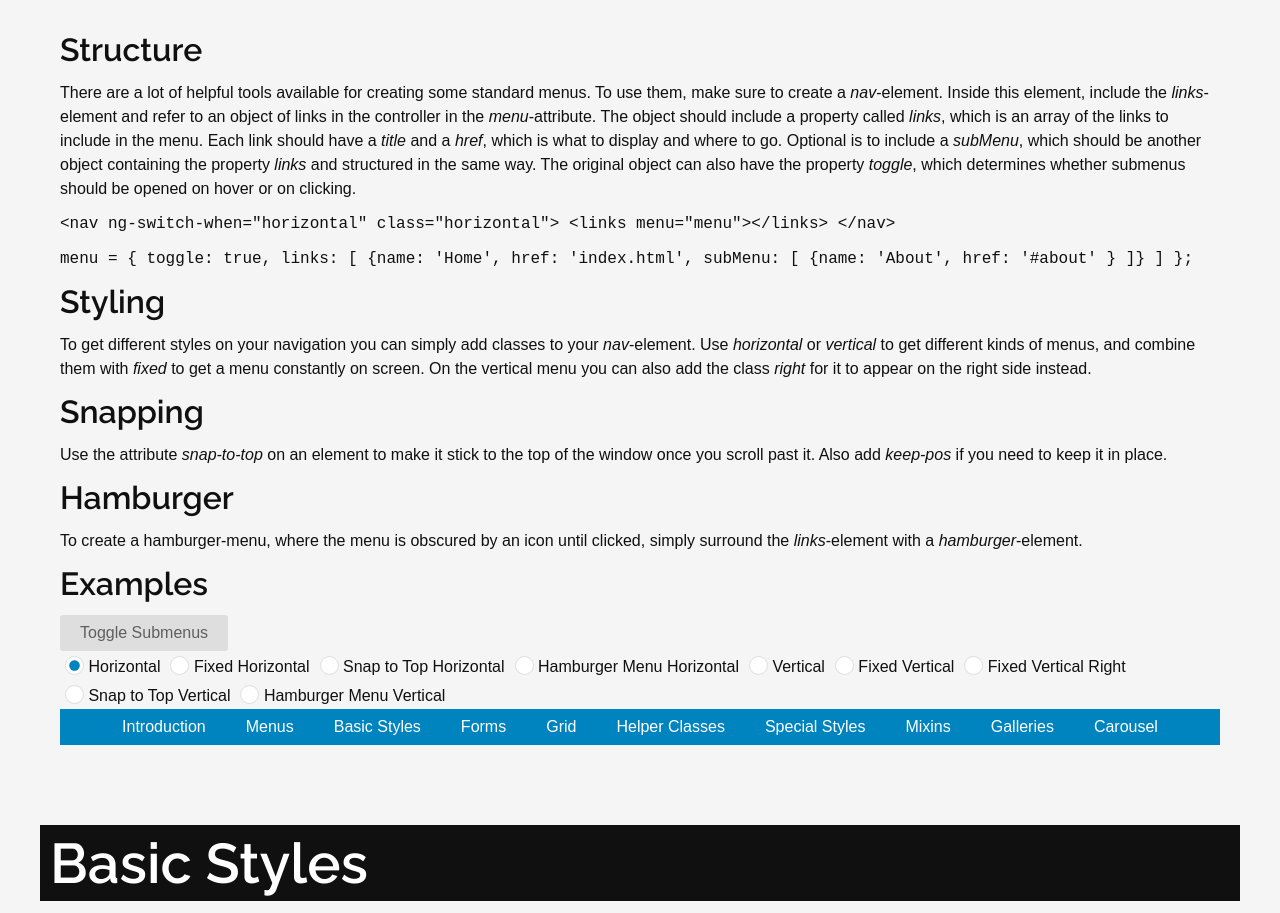
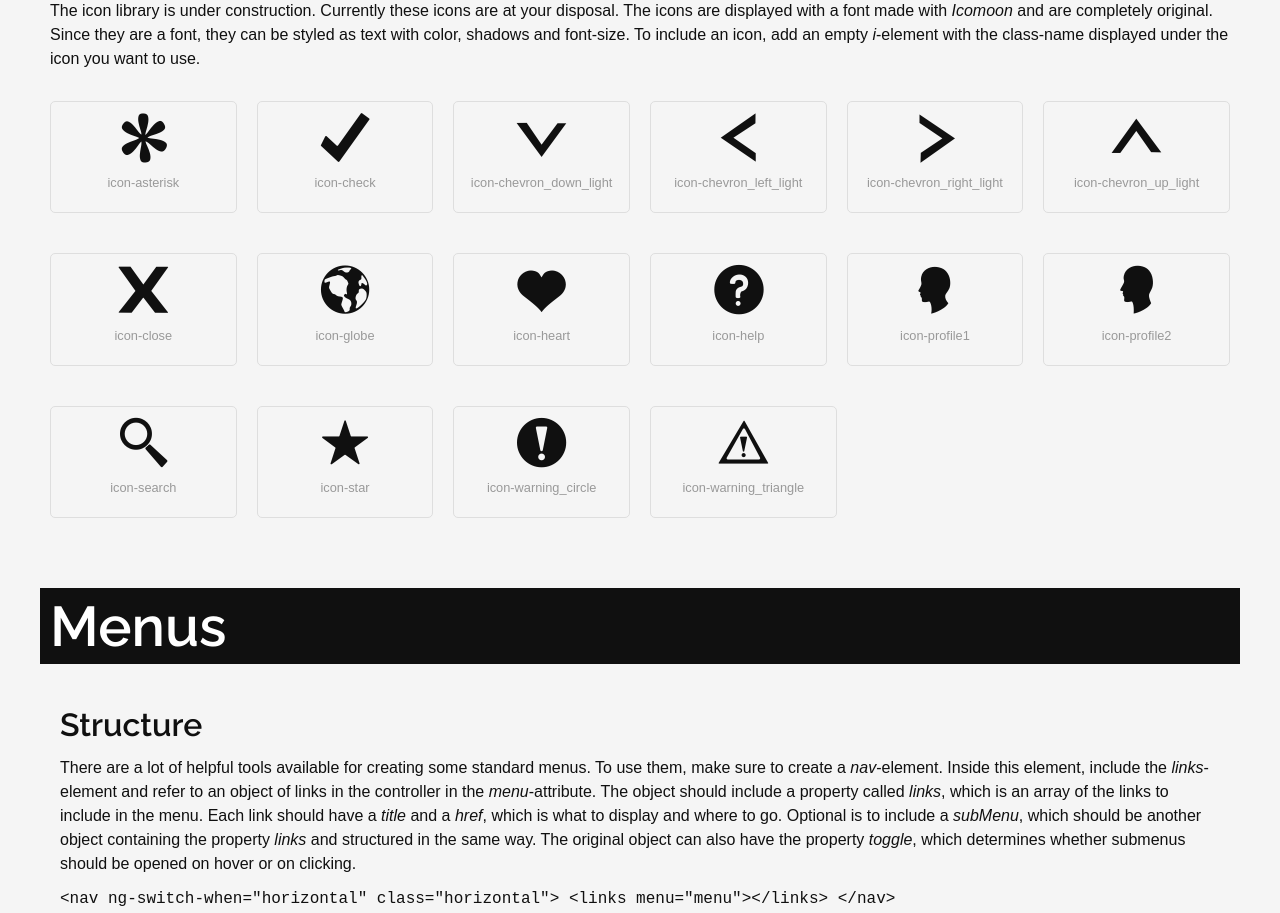
Before and after one commit to Zatine/examination_project, a website: page dev/index.html in a window 1280 px wide. Shown: the part 379-1292 px from the top of the page. Drawn offline with nearby package versions, Linux system fonts and the light colour scheme; files that its build step writes are made by us from their sources; files whose address does not match are found by name.

Commit message:
Icon sheet

```diff
--- a/dev/index.html
+++ b/dev/index.html
@@ -15,6 +15,82 @@
       <section class="container">
         <p>This is a framework built by me to easily be able to recreate styles and functions when building websites, and also to improve my skills. The framework is built with SASS and Angular 1, and made to be as flexible as possible for use in future projects. You can find the GitHub-repository for the project <a href="https://github.com/Zatine/examination_project">here</a>.</p>
         <p>Because of Angular this framework only works in Internet Explorer 9 or later browsers. All animations are made with CSS3 and might not work correctly in older browsers.</p>
+      </section>
+    </section>
+    <section id="icons">
+      <h2>Icons</h2>
+      <section class="container">
+      <p>The icon library is under construction. Currently these icons are at your disposal. The icons are displayed with a font made with <em>Icomoon</em> and are completely original. Since they are a font, they can be styled as text with color, shadows and font-size. To include an icon, add an empty <em>i</em>-element with the class-name displayed under the icon you want to use.</p>
+        <row class="text-center small mute">
+          <column two class="card">
+            <i class="show-icon icon-asterisk"></i>
+            <p>icon-asterisk</p>
+          </column>
+          <column two class="card">
+            <i class="show-icon icon-check"></i>
+            <p>icon-check</p>
+          </column>
+          <column two class="card">
+            <i class="show-icon icon-chevron_down_light"></i>
+            <p>icon-chevron_down_light</p>
+          </column>
+          <column two class="card">
+            <i class="show-icon icon-chevron_left_light"></i>
+            <p>icon-chevron_left_light</p>
+          </column>
+          <column two class="card">
+            <i class="show-icon icon-chevron_right_light"></i>
+            <p>icon-chevron_right_light</p>
+          </column>
+          <column two class="card">
+            <i class="show-icon icon-chevron_up_light"></i>
+            <p>icon-chevron_up_light</p>
+          </column>
+        </row>
+        <row class="text-center small mute">
+          <column two class="card">
+            <i class="show-icon icon-close"></i>
+            <p>icon-close</p>
+          </column>
+          <column two class="card">
+            <i class="show-icon icon-globe"></i>
+            <p>icon-globe</p>
+          </column>
+          <column two class="card">
+            <i class="show-icon icon-heart"></i>
+            <p>icon-heart</p>
+          </column>
+          <column two class="card">
+            <i class="show-icon icon-help"></i>
+            <p>icon-help</p>
+          </column>
+          <column two class="card">
+            <i class="show-icon icon-profile1"></i>
+            <p>icon-profile1</p>
+          </column>
+          <column two class="card">
+            <i class="show-icon icon-profile2"></i>
+            <p>icon-profile2</p>
+          </column>
+        </row>
+        <row class="text-center small mute">
+          <column two class="card">
+            <i class="show-icon icon-search"></i>
+            <p>icon-search</p>
+          </column>
+          <column two class="card">
+            <i class="show-icon icon-star"></i>
+            <p>icon-star</p>
+          </column>
+          <column two class="card">
+            <i class="show-icon icon-warning_circle"></i>
+            <p>icon-warning_circle</p>
+          </column>
+          <column two class="card">
+            <i class="show-icon icon-warning_triangle"></i>
+            <p>icon-warning_triangle</p>
+          </column>
+        </row>
       </section>
     </section>
     <section id="menus" ng-controller="MenuController as menu">
@@ -564,7 +640,7 @@
             <column two><div class="arrow up-down primary-bg"><p>before:up after:down</p></div></column>
             <column two><div class="arrow left-right-inv primary-bg"><p>before: left inverse</p><p>after: right inverse</p></div></column>
             <column two><div class="arrow left-up primary-bg"><p>before: left pos:15px</p><p>after: up pos:80%</p></div></column>
-            <column two><div class="arrow right-double primary-bg"><p>before: right </p><p>after: right inverse</p></div></column>
+            <column two><div class="arrow left-double primary-bg"><p>before: left </p><p>after: left inverse</p></div></column>
           </row>
           <row>
             <column twelve>
@@ -760,7 +836,7 @@
     <section id="carousel">
       <h2>Carousel</h2>
       <section class="container">
-        <p>To create a carousel, use the <em>carousel</em>-tag. Then treat it like a list, where each <em>li</em> is a slide, containing whatever content and styling you like. Default height of the carousel is 350px, which can be overriden in CSS.</p>
+        <p>To create a carousel, use the <em>carousel</em>-tag. Then treat it like a list, where each <em>li</em> is a slide, containing whatever content and styling you like. Default height of the carousel is 350px, which can be overriden in CSS. You can add the attribute <em>interval</em> and provide how many milliseconds each slide should last, default is <strong>5000</strong>.</p>
         <carousel>
           <li>
             <h5>First slide in carousel</h5>
--- a/dev/scripts/directives/carousel.js
+++ b/dev/scripts/directives/carousel.js
@@ -1,4 +1,4 @@
-app.directive('carousel', function($interval, $timeout){
+app.directive('carousel', function($interval, $timeout, $window){
   return{
     restrict: 'E',
     replace: true,
@@ -16,7 +16,7 @@ app.directive('carousel', function($interval, $timeout){
       '</div>'
     ].join(''),
     link: function(scope, elm, attrs){
-      var width = elm[0].offsetWidth,
+      var width,
           interval,
           reset,
           list = elm[0].children[0];
@@ -26,11 +26,17 @@ app.directive('carousel', function($interval, $timeout){
       scope.activeSlide = scope.items[0];
       scope.items.push(scope.items[0].cloneNode(true));
       list.appendChild(scope.items[scope.items.length - 1]);
+      setWidths();
 
-      list.style.width = (scope.items.length * width) + 'px';
+      function setWidths(){
+        $timeout(function(){
+          width = elm[0].offsetWidth;
+          list.style.width = (scope.items.length * width) + 'px';
 
-      for(var i = 0; i < scope.items.length; i++){
-        scope.items[i].style.width = width + 'px';
+          for(var i = 0; i < scope.items.length; i++){
+            scope.items[i].style.width = width + 'px';
+          }
+        });
       }
 
       interval = $interval(nextSlide, scope.interval);
@@ -66,6 +72,8 @@ app.directive('carousel', function($interval, $timeout){
         }, (scope.interval * 2));
 
       }
+
+      angular.element($window).bind('resize', setWidths);
     }
   }
 });
--- a/dev/style/_menu.scss
+++ b/dev/style/_menu.scss
@@ -11,6 +11,7 @@ nav{
   }
   ul{
     margin: 0;
+    max-width: none;
     li{
       background: none;
       transition: .3s;
--- a/dev/style/main.scss
+++ b/dev/style/main.scss
@@ -76,9 +76,9 @@ section{
     &:before{@include colorArrow(left, $pos: 15px);}
     &:after{@include colorArrow(up, $pos: 80%);}
   }
-  &.right-double{
-    &:before{@include colorArrow(right);}
-    &:after{@include colorArrow(right, $inverse: true);}
+  &.left-double{
+    &:before{@include colorArrow(left);}
+    &:after{@include colorArrow(left, $inverse: true);}
   }
 }
 
@@ -244,3 +244,8 @@ nav{
     }
   }
 }
+
+.show-icon{
+  font-size: 4em;
+  color: $text-color;
+}
```
Also changed, not shown: dev/style/main.css.
